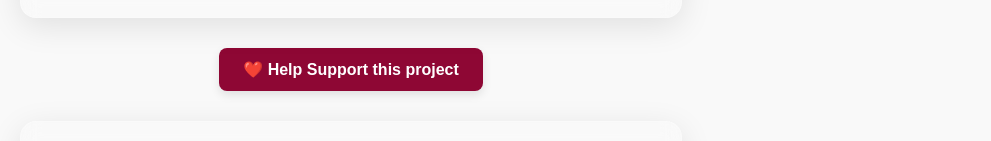
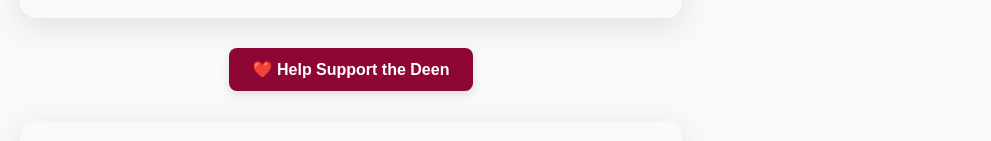
Before and after one commit to AskSunnah/Ishaendtime, a plain HTML site: page index.html in a window 1280 px wide. Shown: the part 434-575 px from the top of the page, without its empty margins (289-1280 px from the left). Drawn offline with Linux system fonts and the light colour scheme.

Commit message:
Update index.html

```diff
--- a/index.html
+++ b/index.html
@@ -447,7 +447,7 @@ input[type="number"] {
         box-shadow: 0 4px 10px rgba(0,0,0,0.1);
         transition: background-color 0.3s ease;
       " onmouseover="this.style.backgroundColor='#c2185b'" onmouseout="this.style.backgroundColor='#e91e63'">
-        ❤️ Help Support this project
+        ❤️ Help Support the Deen
       </a>
     </div>
 
```
